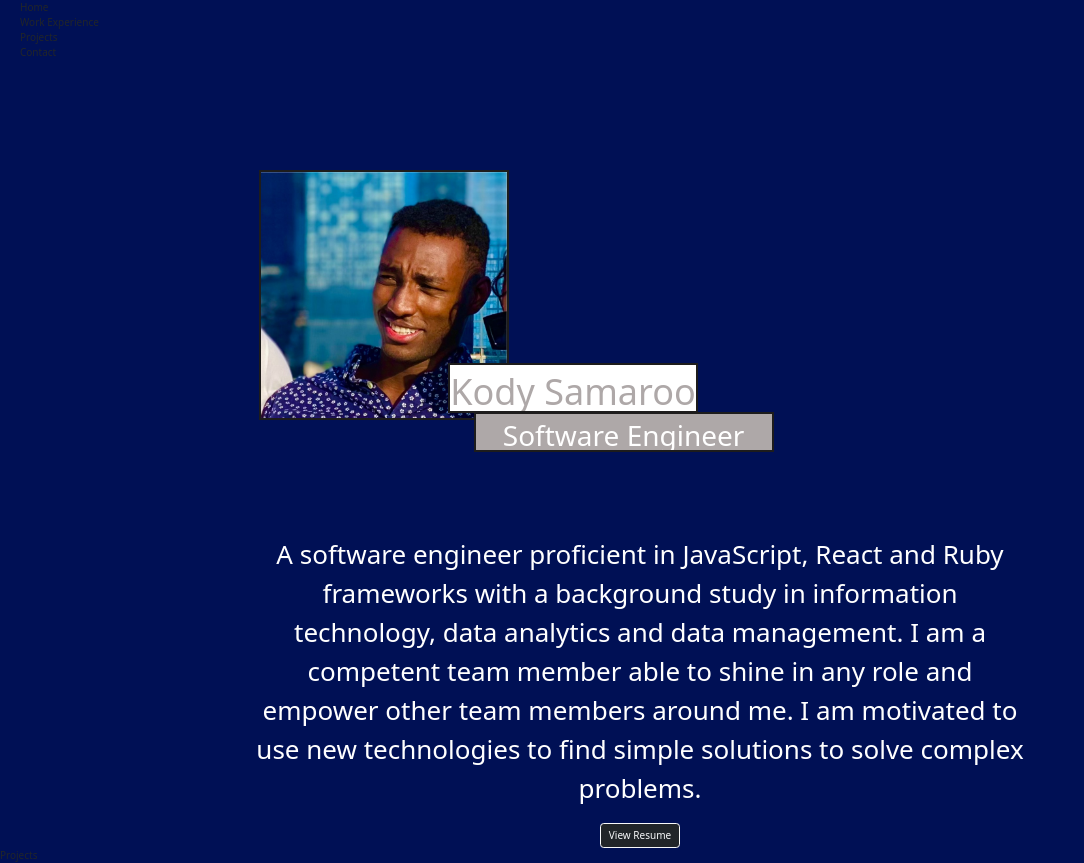
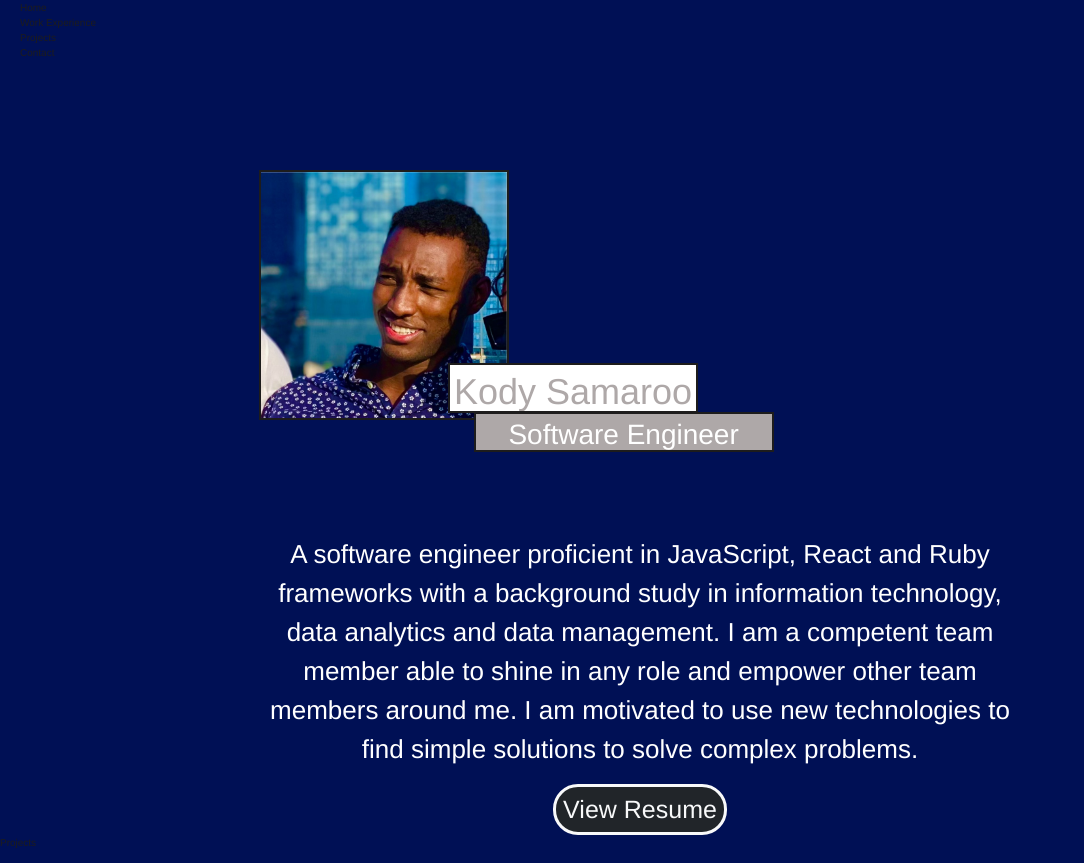
Before and after one commit to kody-samaroo/portfolio2.0, a React (Create React App) app: page / in a window 1280 px wide. Shown: the whole page, without its empty margins (0-1084 px from the left). Built offline with nearby package versions, Linux system fonts and the light colour scheme.

Commit message:
styled components

```diff
--- a/package.json
+++ b/package.json
@@ -12,6 +12,7 @@
     "react-dom": "^18.2.0",
     "react-router-dom": "^6.17.0",
     "react-scripts": "5.0.1",
+    "styled-components": "^6.1.0",
     "swiper": "^11.0.1",
     "web-vitals": "^2.1.4"
   },
--- a/src/components/App.js
+++ b/src/components/App.js
@@ -2,7 +2,6 @@ import React from "react";
 import Home from "./Home";
 import Navbar from "./Navbar";
 import Projects from "./Projects";
-import "../styles/App.css";
 
 function App() {
   return (
--- a/src/components/Home.js
+++ b/src/components/Home.js
@@ -2,7 +2,7 @@ import React from 'react';
 import resume from '../assets/resume.pdf';
 import profile from '../assets/pfp.jpeg';
 import { FontAwesomeIcon } from '@fortawesome/react-fontawesome';
-import "../styles/Home.css";
+import { HomeStyles } from '../styles/HomeStyles';
 
 
 export default function Home() {
@@ -14,6 +14,7 @@ export default function Home() {
     }
 
     return (
+        <HomeStyles>
         <div className="home">
             <div className="home-splash">
                 <img className="home-img" src={profile} alt="Profile"/>
@@ -52,6 +53,6 @@ export default function Home() {
                 </button>
             </div>
         </div>
-
+        </HomeStyles>
     )
 }
--- a/src/index.js
+++ b/src/index.js
@@ -2,11 +2,15 @@ import React from 'react';
 import ReactDOM from 'react-dom/client';
 import App from './components/App';
 import 'bootstrap/dist/css/bootstrap.min.css';
+import GlobalStyles from './styles/GlobalStyles';
+import GlobalFonts from './styles/GlobalFonts';
 
 
 const root = ReactDOM.createRoot(document.getElementById('root'));
 root.render(
   <React.StrictMode>
+    <GlobalStyles/>
+    <GlobalFonts/>
     <App />
   </React.StrictMode>
 );
--- /dev/null
+++ b/src/styles/GlobalFonts.js
@@ -0,0 +1,29 @@
+import { createGlobalStyle } from 'styled-components';
+
+const GlobalFonts = createGlobalStyle`
+  @font-face {
+    font-family: 'Verdana';
+    font-style: normal;
+  }
+  @font-face {
+    font-family: 'Helvetica';
+    font-style: normal;
+  }
+  @font-face {
+    font-family: 'Monaco';
+    font-style: normal;
+  }
+  html{
+    font-family: 'Verdana';
+    color: var(--text-color);
+  }
+  *{
+    font-family: 'Helvetica';
+    color: var(--text-color);
+  }
+  h1,h2,h3,h4,h5,h6{
+    font-family: 'Monaco'
+  }
+`;
+
+export default GlobalFonts;
--- a/src/styles/App.css
+++ b/src/styles/GlobalStyles.js
@@ -1,46 +1,43 @@
-* {
+import { createGlobalStyle } from 'styled-components';
+
+const GlobalStyles = createGlobalStyle`
+*{
     padding: 0;
     margin: 0;
     box-sizing: border-box;
   }
-
-:root {
+  :root{
     --bg-color: #001055;
     --text-color: #1D1C1C;
     --accent-color-1: #AEA8A8;
     --accent-color-2: #FFF;
     --accent-color-3: #000;
   }
-
-html {
+  html{
     font-size: 10px;
     background-color: var(--bg-color);
   }
-
-ul,li {
+  ul,li{
     list-style: none;
   }
-
-a {
+  a{
     text-decoration: none;
   }
-
-img, svg {
+  img, svg{
     width: 100%;
     height: 100%;
     object-fit: cover;
   }
-
-button {
+  button{
     outline: none
   }
-
-.app {
+  .app{
     background-color: var(--bg-color);
   }
-
   .container {
     max-width: 1200px;
     width: 90%;
     margin: 0 auto;
   }
+`;
+export default GlobalStyles;
--- a/src/styles/Home.css
+++ /dev/null
@@ -1,110 +0,0 @@
-
-
-.home {
-    background-color: var(--bg-color);
-    position: relative;
-    width: 100%;
-    text-align: center;
-    justify-content: center;
-}
-
-.home-splash {
-    background-color: var(--bg-color);
-    position: relative;
-    width: 100%;
-    text-align: center;
-    justify-content: center;
-}
-
-.home-img {
-    position: relative;
-    margin: 10rem;
-    right: 20%;
-    max-width: 250px;
-    border: 2px solid var(--text-color);
-}
-
-.home-name {
-    position: absolute;
-    background-color: var(--accent-color-2);
-    top: 65%;
-    left: 35%;
-    max-height: 50px;
-    width: 40%;
-    max-width: 250px;
-    overflow: hidden;
-    border: 2px solid var(--text-color);
-    p {
-        display: inline-block;
-        color: var(--accent-color-1);
-        text-align: center;
-        font-size: 36px;
-    }
-}
-
-.home-bio {
-    position: absolute;
-    background-color: var(--accent-color-1);
-    top: 76%;
-    left: 37%;
-    max-height: 40px;
-    width: 50%;
-    max-width: 300px;
-    overflow: hidden;
-    border: 2px solid var(--text-color);
-    p {
-        display: inline-block;
-        color: var(--accent-color-2);
-        text-align: center;
-        font-size: 28px;
-    }
-}
-.home-icons{
-    display: flex;
-    width: 30%;
-    max-width: 200px;
-    margin: auto;
-    .github-icon {
-        height: 70%;
-        width: 70%;
-        margin-right: 5px;
-        stroke-width: 5px;
-        fill: var(--accent-color-2);
-    }
-    .github-icon:hover {
-        border: 3px solid var(--accent-color-2);
-        border-radius: 50px;
-    }
-    .linkedin-icon {
-        height: 70%;
-        width: 70%;
-        margin-right: 5px;
-        stroke-width: 5px;
-        fill: var(--accent-color-2);
-    }
-    .linkedin-icon:hover {
-        border: 3px solid var(--accent-color-2);
-        border-radius: 10px;
-    }
-}
-
-.home-about {
-    display: flex;
-    background-color: var(--bg-color);
-    color: var(--accent-color-2);
-    margin-left: 20%;
-    margin-right: 20%;
-    text-align: center;
-    font-size: 26px;
-}
-
-.home-buttons {
-    text-align: center;
-}
-
-button {
-    font-size: 2.5rem;
-    border-width: 3px;
-    border-radius: 25px;
-    cursor: pointer;
-}
--- /dev/null
+++ b/src/styles/HomeStyles.js
@@ -0,0 +1,107 @@
+import styled from 'styled-components';
+
+export const HomeStyles = styled.div`
+    .home {
+        background-color: var(--bg-color);
+        position: relative;
+        width: 100%;
+        text-align: center;
+        justify-content: center;
+    }
+    .home-splash {
+        background-color: var(--bg-color);
+        position: relative;
+        width: 100%;
+        text-align: center;
+        justify-content: center;
+    }
+    .home-img {
+        position: relative;
+        margin: 10rem;
+        right: 20%;
+        max-width: 250px;
+        border: 2px solid var(--text-color);
+    }
+    .home-name {
+        position: absolute;
+        background-color: var(--accent-color-2);
+        top: 65%;
+        left: 35%;
+        max-height: 50px;
+        width: 40%;
+        max-width: 250px;
+        overflow: hidden;
+        border: 2px solid var(--text-color);
+        p {
+            display: inline-block;
+            color: var(--accent-color-1);
+            text-align: center;
+            font-size: 36px;
+        }
+    }
+    .home-bio {
+        position: absolute;
+        background-color: var(--accent-color-1);
+        top: 76%;
+        left: 37%;
+        max-height: 40px;
+        width: 50%;
+        max-width: 300px;
+        overflow: hidden;
+        border: 2px solid var(--text-color);
+        p {
+            display: inline-block;
+            color: var(--accent-color-2);
+            text-align: center;
+            font-size: 28px;
+        }
+    }
+    .home-icons{
+        display: flex;
+        width: 30%;
+        max-width: 200px;
+        margin: auto;
+        .github-icon {
+            height: 70%;
+            width: 70%;
+            margin-right: 5px;
+            stroke-width: 5px;
+            fill: var(--accent-color-2);
+        }
+        .github-icon:hover {
+            border: 3px solid var(--accent-color-2);
+            border-radius: 50px;
+        }
+        .linkedin-icon {
+            height: 70%;
+            width: 70%;
+            margin-right: 5px;
+            stroke-width: 5px;
+            fill: var(--accent-color-2);
+        }
+        .linkedin-icon:hover {
+            border: 3px solid var(--accent-color-2);
+            border-radius: 10px;
+        }
+    }
+
+    .home-about {
+        display: flex;
+        background-color: var(--bg-color);
+        color: var(--accent-color-2);
+        margin-left: 20%;
+        margin-right: 20%;
+        text-align: center;
+        font-size: 26px;
+    }
+
+    .home-buttons {
+        text-align: center;
+    }
+    button {
+        font-size: 2.5rem;
+        border-width: 3px;
+        border-radius: 25px;
+        cursor: pointer;
+    }
+`;
```
Also changed, not shown: 1 other file (tests, documents, lock files or other folders). Lines whose indentation alone changed are shown as unchanged.
